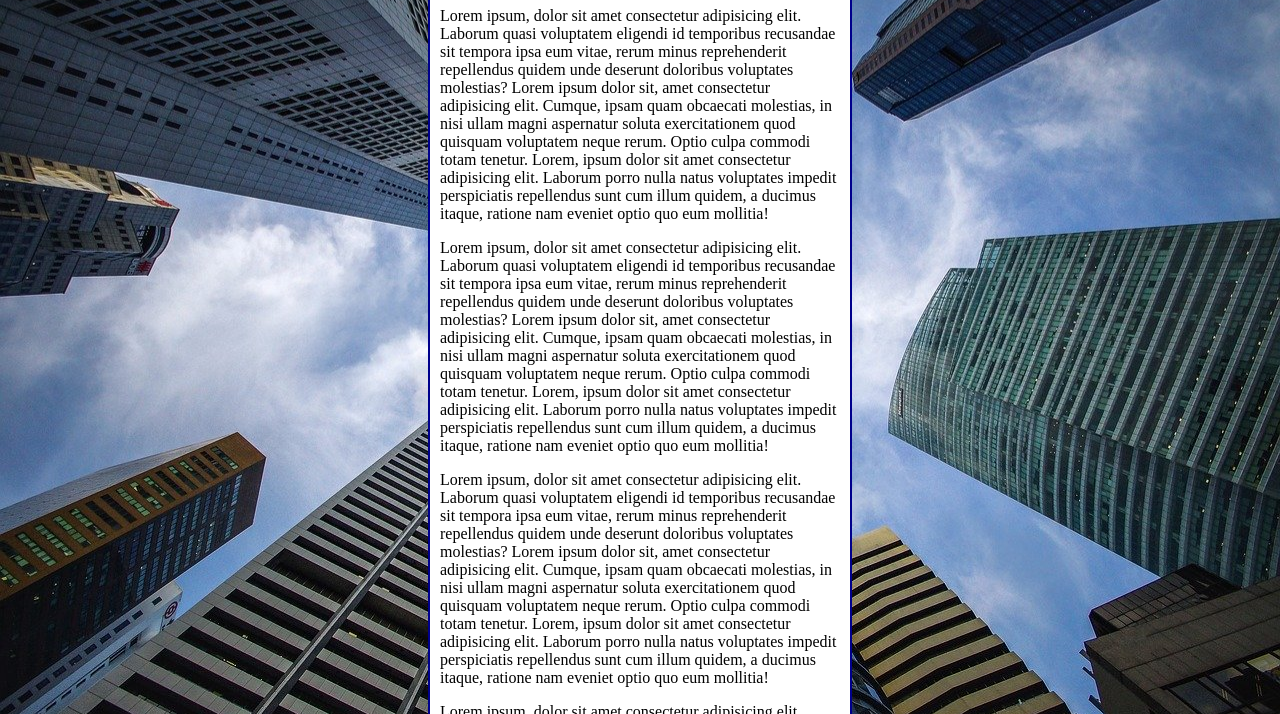
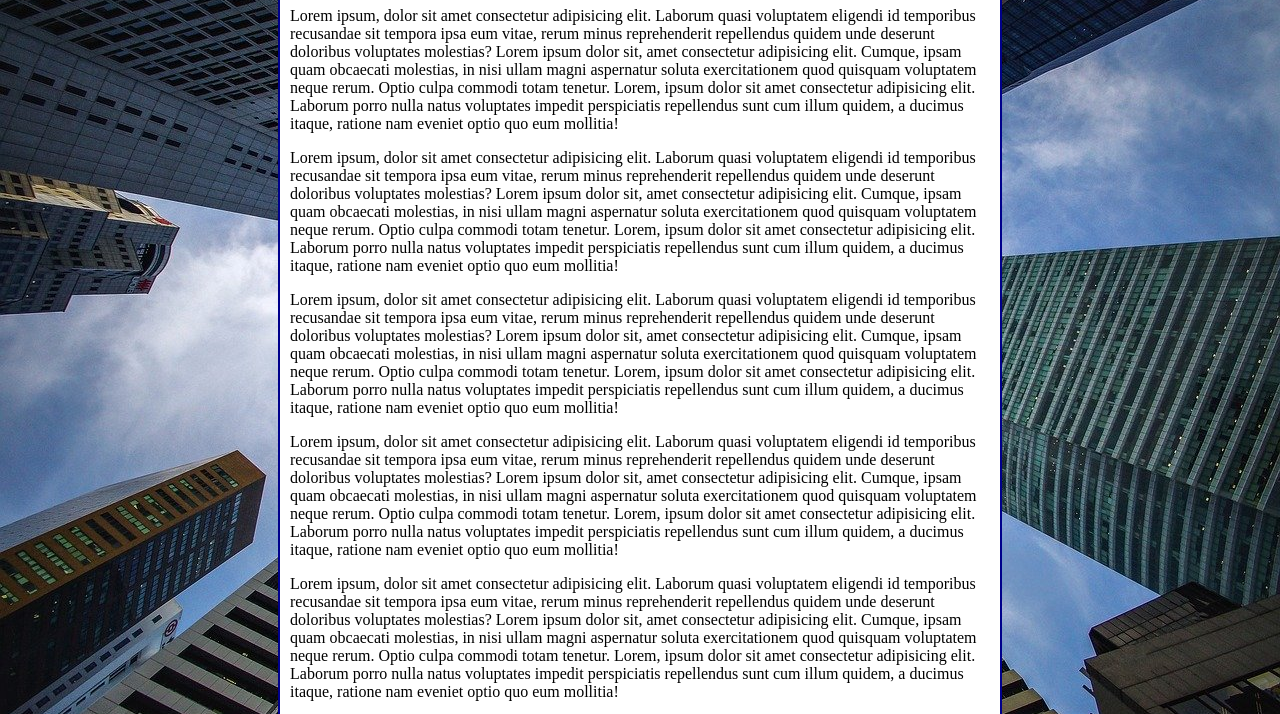
Before and after one commit to reisxyz/html-css, a plain HTML site: page exercicios/ex022/fundo006.html in a window 1280 px wide. Shown: the part 93-807 px from the top of the page. Drawn offline with Linux system fonts and the light colour scheme.

Commit message:
Update fundo006.html

```diff
--- a/exercicios/ex022/fundo006.html
+++ b/exercicios/ex022/fundo006.html
@@ -8,16 +8,19 @@
 
     body{
       height: 100vh;
-      background-color: black;
-      background-image: url('images/wallpaper002.jpg');
-      background-position:  center center;
-      background-repeat: no-repeat;
-      background-size: cover;
+
+      background: black url('images/wallpaper002.jpg') center center/cover no-repeat fixed;
+
     }
+
+    /* Shorthand - Background
+    color > image > position/ [size] > repeat > attachment
+    */
+
 
     main{
       background-color: white;
-      width: 400px;
+      max-width: 700px;
       padding: 10px;
       margin: auto;
       border: 2px solid darkblue;
```
